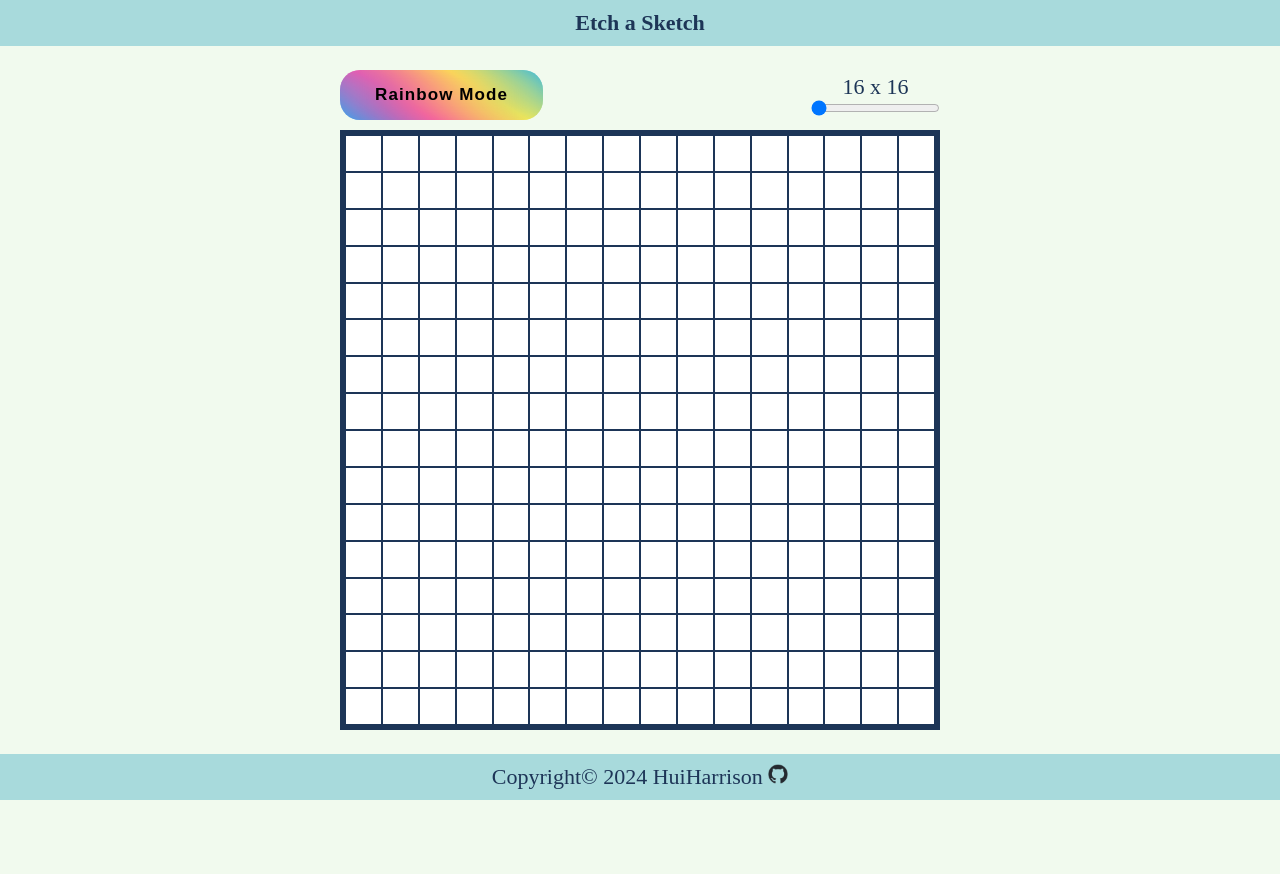
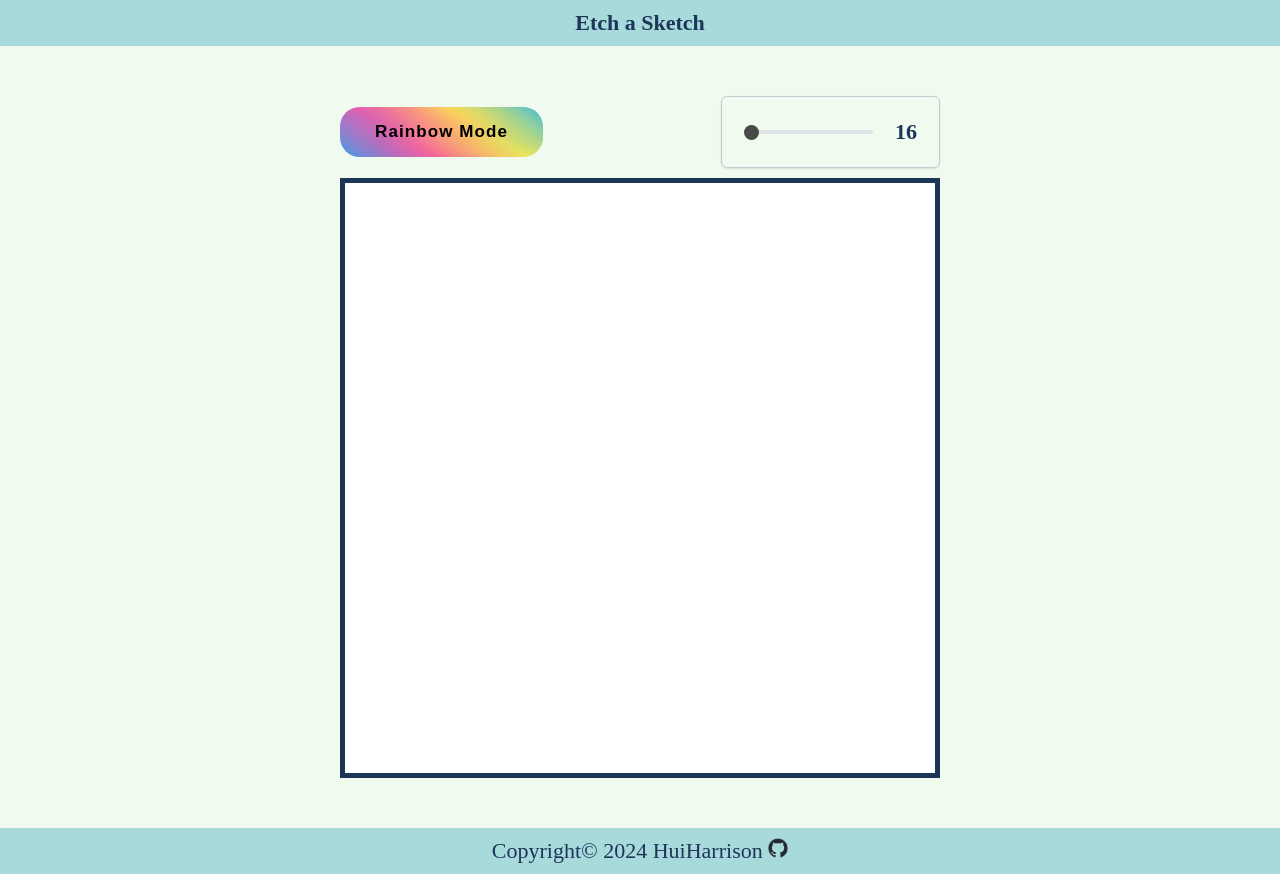
Before and after one commit to HuiHarrison/Odin-Etch-a-Sketch, a plain HTML site: page index.html in a window 1280 px wide. Before the commit the page ends 800 px from the top, so only its background shows below. Drawn offline with Linux system fonts and the light colour scheme.

Commit message:
Change Slide Bar

```diff
--- a/index.html
+++ b/index.html
@@ -20,9 +20,9 @@
                 <button id="rainbowBtn" type="button">
                     <span>Rainbow Mode</span>
                 </button>
-                <div class="range-bar">
-                    <p id="gridSize">16 x 16</p>
-                    <input type="range" value="16" min="16" max="100">
+                <div class="PB-range-slider-div">
+                    <input type="range" min="16" max="100" value="16" class="PB-range-slider" id="myRange">
+                    <p class="PB-range-slidervalue">16</p>
                 </div>
             </div>
             <div class="grid"></div>
--- a/javascripts.js
+++ b/javascripts.js
@@ -1,13 +1,13 @@
 const grid = document.querySelector(".grid");
-const gridInput = document.querySelector(".range-bar input");
-const gridSize = document.querySelector("#gridSize");
+const gridInput = document.querySelector("#myRange");
+const sliderValue = document.querySelector(".PB-range-slidervalue");
 const rainbowBtn = document.querySelector("#rainbowBtn");
 
 gridInput.addEventListener("input", createGrid);
 
 function createGrid() {
     // Update #gridSize
-    gridInput.addEventListener("input", () => {gridSize.innerText = `${gridInput.value} x ${gridInput.value}`});
+    gridInput.addEventListener("input", () => {sliderValue.innerText = `${gridInput.value}`});
     // Clear Grid
     grid.innerHTML = ""
     // Create Grid
--- a/style.css
+++ b/style.css
@@ -34,6 +34,7 @@ h1 {
     display: flex;
     justify-content: center;
     align-items: center;
+    margin: 50px 0;
 }
 
 .content .container {
@@ -77,11 +78,56 @@ width: 100%;
     color: #ffffff;
 }
 
-.range-bar {
+.PB-range-slider {
+    -webkit-appearance: none;
+    width: 100%;
+    height: 4px;
+    border-radius: 5px;
+    background: #D5DBE1;
+    outline: none;
+    opacity: 0.7;
+    -webkit-transition: .2s;
+    transition: opacity .2s;
+  }
+
+  .PB-range-slider::-webkit-slider-thumb {
+    -webkit-appearance: none;
+    appearance: none;
+    width: 15px;
+    height: 15px;
+    border-radius: 50%;
+    background-color: #000000;
+    cursor: pointer;
+    transition: 0.3s ease-in-out;
+  }
+
+  .PB-range-slider::-webkit-slider-thumb:hover {
+    box-shadow: 0px 0px 0px 8px rgba(0, 0, 0, 0.16);
+    transition: 0.3s ease-in-out;
+  }
+
+  .PB-range-slider::-moz-range-thumb {
+    width: 15px;
+    height: 15px;
+    border-radius: 50%;
+    background-color: #000000;
+    cursor: pointer;
+  }
+
+  .PB-range-slider-div {
     display: flex;
-    flex-direction: column;
     align-items: center;
-}
+    justify-content: center;
+    gap: 1rem;
+    padding: 1rem;
+    border-radius: 6px;
+    border: 1px solid #C6CACE;
+    box-shadow: 0px 1px 2px 0px #1F1E241F;
+  }
+
+  .PB-range-slidervalue {
+    font-weight: 600;
+  }
 
 .grid {
     height: 600px;
@@ -97,7 +143,7 @@ width: 100%;
 }
 
 .box {
-    border: 1px solid #1d3557;
+    /* border: 1px solid #1d3557; */
     flex: 1;
     background-color: white;
 }
```
